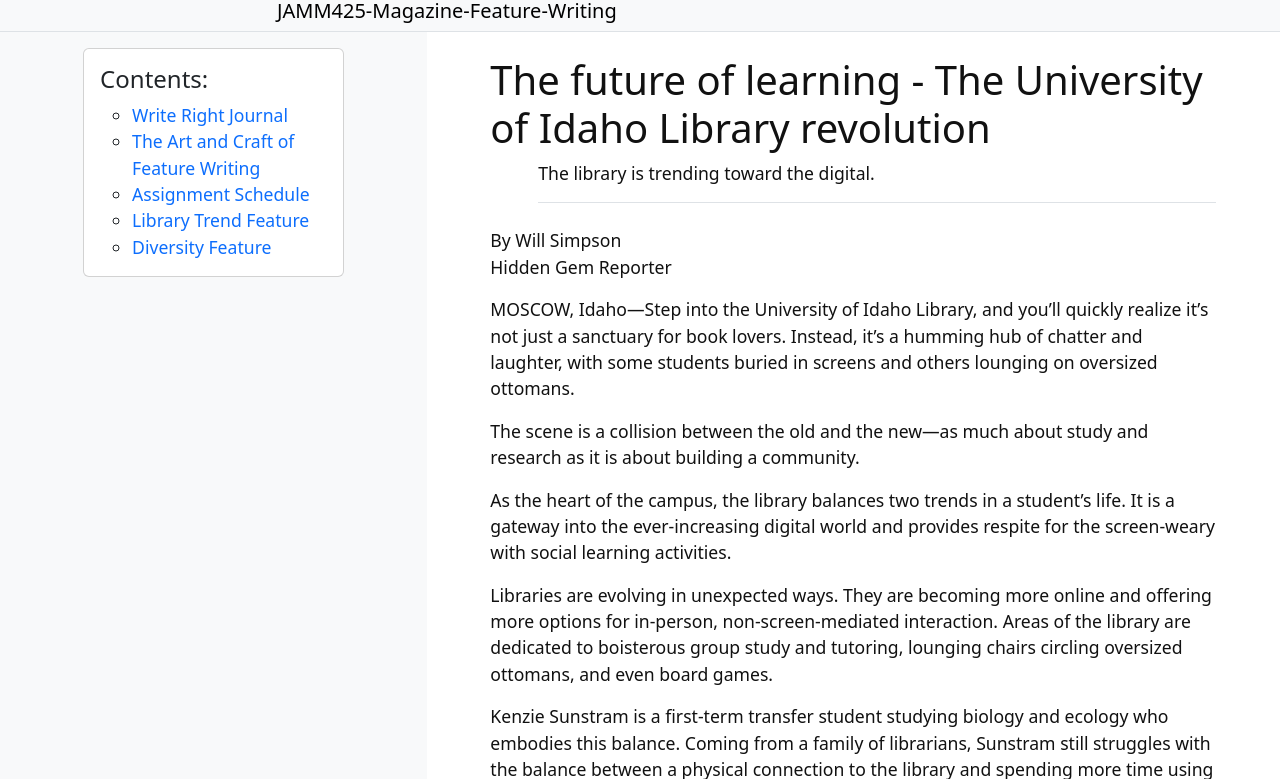
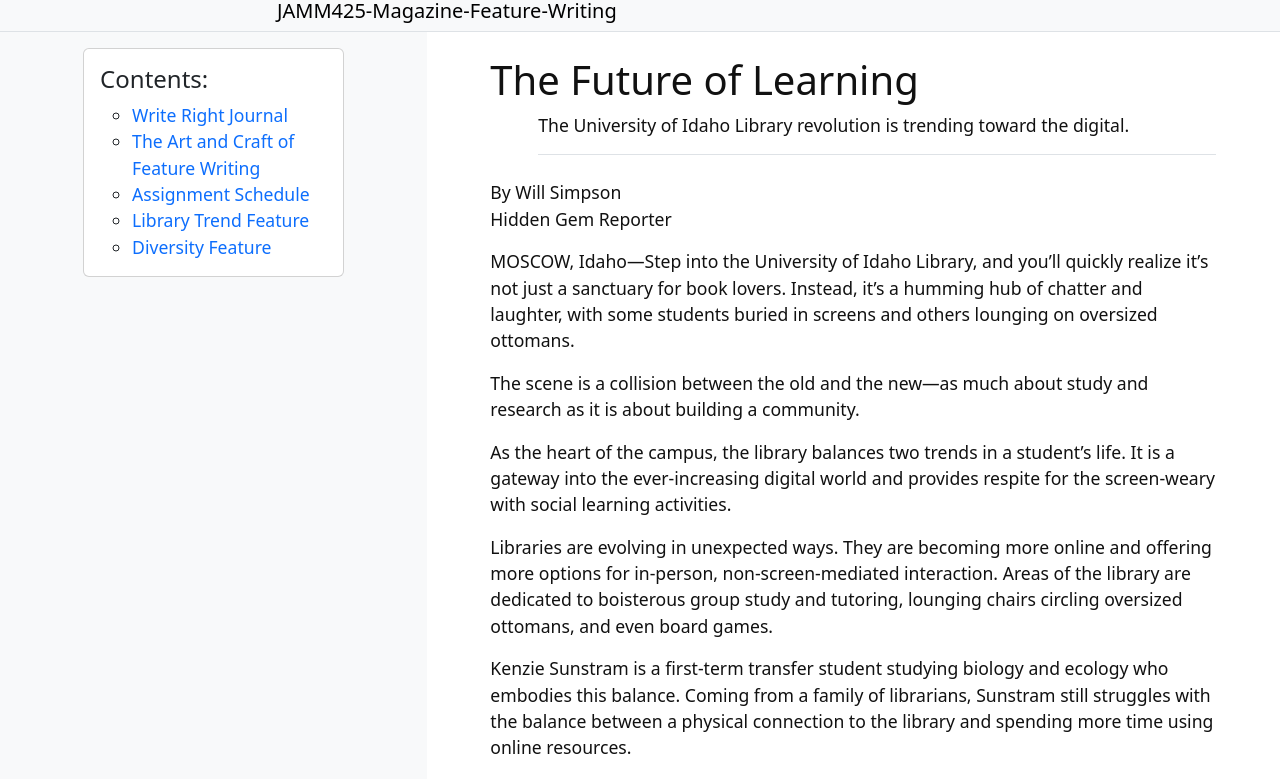
Before and after one commit to woodenzen/JAMM425-Magazine-Feature-Writing, a Jekyll site: the page built from content/4-Library Trend Feature.md, in a window 1280 px wide and 900 px high, cut to the strip 121-900 px from the top of the window. Built offline with Jekyll 4.4.1, drawn with Linux system fonts in a browser that asks for light colours.

Commit message:
Update credits and title in Library Trend Feature document for 2024

```diff
--- a/_includes/template/credits.html
+++ b/_includes/template/credits.html
@@ -1 +1 @@
-<p><strong>Content:</strong> CC BY-SA {% if site.github_username %}<a href="https://github.com/{{ site.github_username }}">{{ site.author }}</a>{% else %}{{ site.author }}{% endif %} {{ site.pub_year}} (get <a href="{{ site.source-code }}" target="_blank" rel="noopener">source code</a>). <a href="http://creativecommons.org/licenses/by-sa/4.0/" rel="license"><img src="https://i.creativecommons.org/l/by-sa/4.0/88x31.png" alt="Creative Commons License" /></a></p>
+<p><strong>Content:</strong> CC BY-SA {% if site.github_username %}<a href="https://github.com/{{ site.github_username }}">{{ site.author }}</a>{% else %}{{ site.author }}{% endif %} 2024 (get <a href="{{ site.source-code }}" target="_blank" rel="noopener">source code</a>). <a href="http://creativecommons.org/licenses/by-sa/4.0/" rel="license"><img src="https://i.creativecommons.org/l/by-sa/4.0/88x31.png" alt="Creative Commons License" /></a></p>
--- a/content/4-Library Trend Feature.md
+++ b/content/4-Library Trend Feature.md
@@ -2,10 +2,10 @@
 UUID:      ›[[202411132044]]
 cdate:     11-13-2024 08:44 PM
 tags:      #JAMM425library #editorial-writing #web-JAMM425
-title:       The future of learning - The University of Idaho Library revolution
+title:       The Future of Learning
 nav:      Library Trend Feature
 description: >
-       The library is trending toward the digital.
+       The University of Idaho Library revolution is trending toward the digital.
 ---
 By Will Simpson
 Hidden Gem Reporter
```
